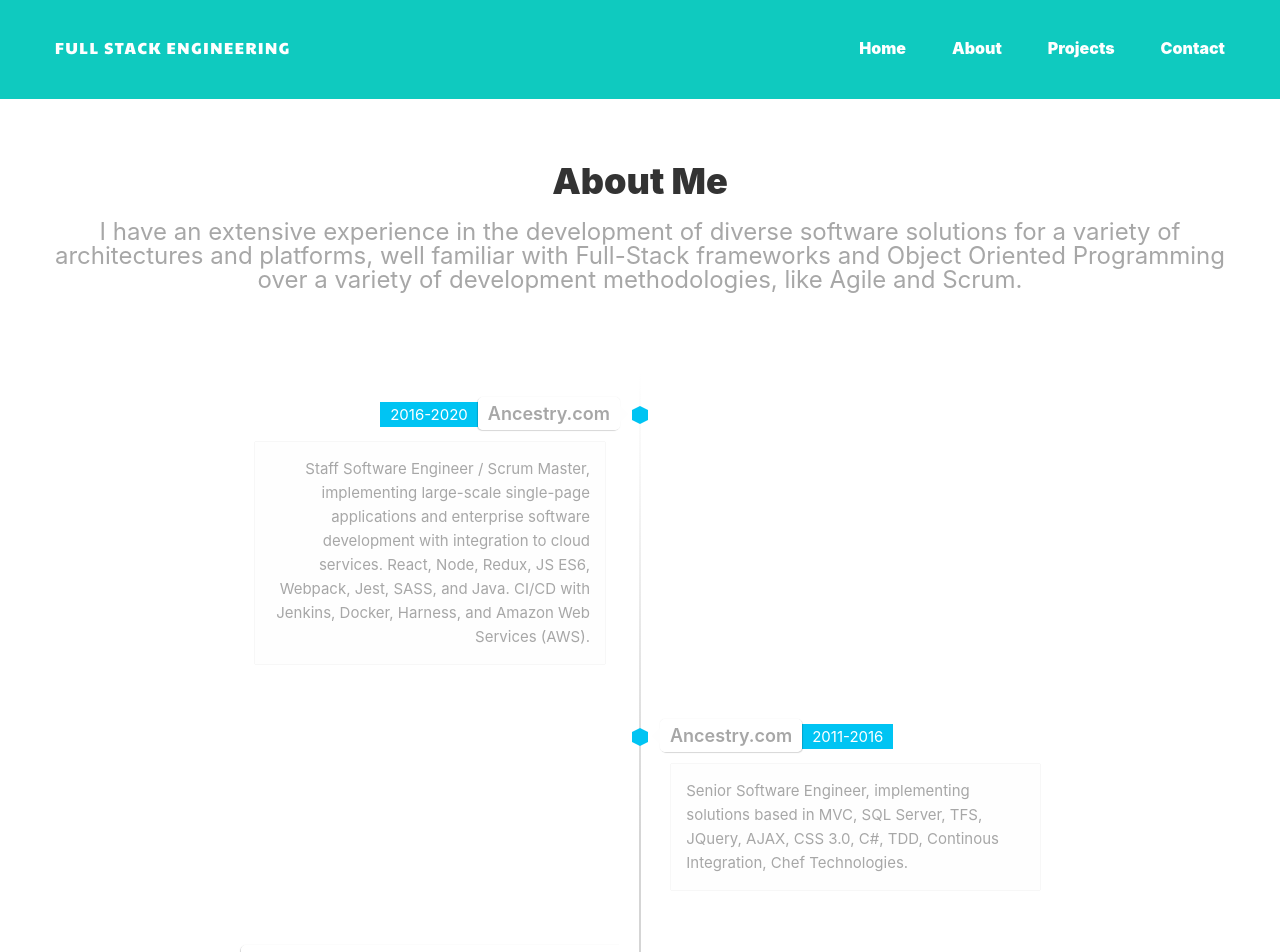
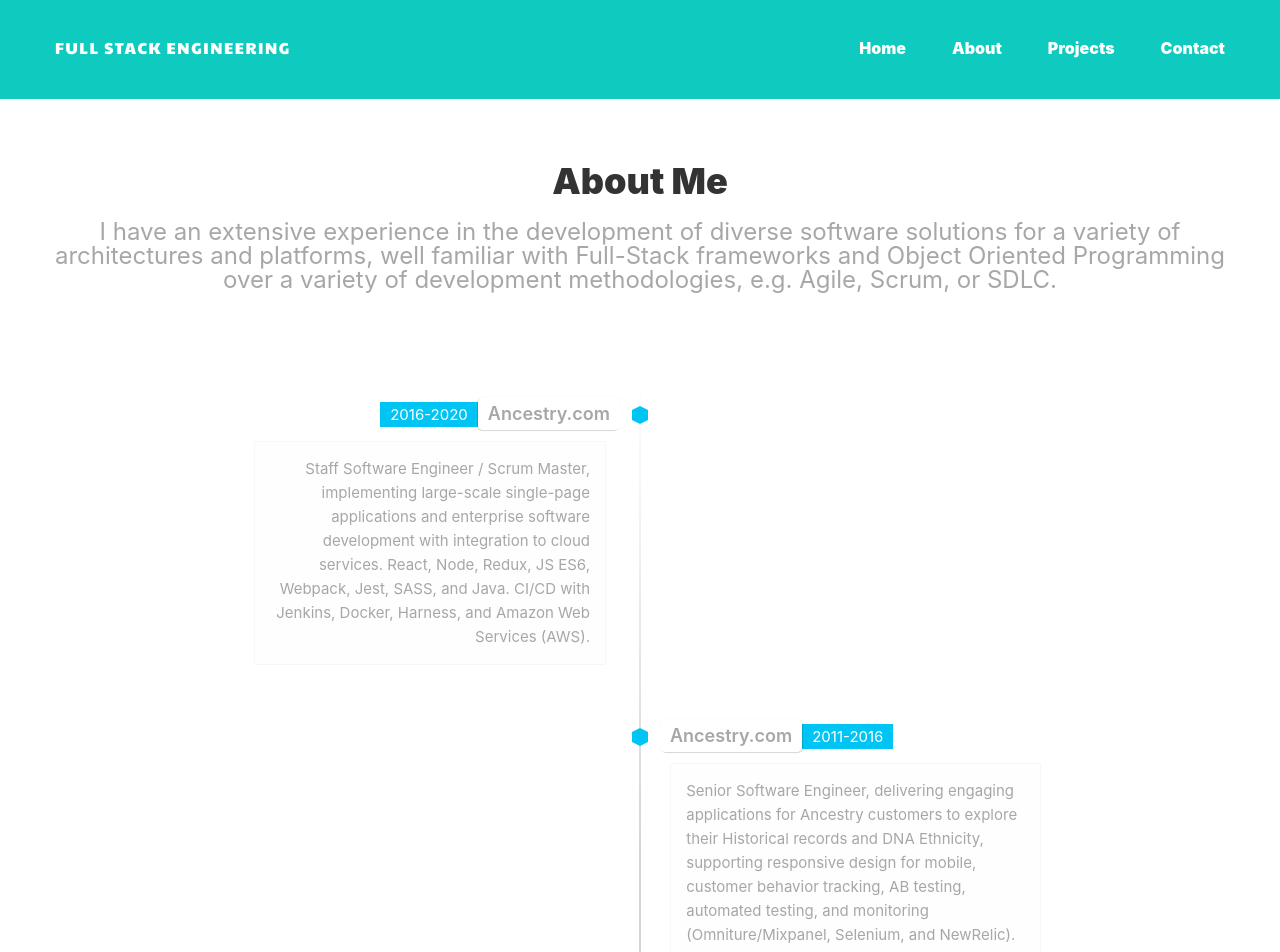
Before and after one commit to vktrgama/react-poc, a React (Create React App) app: page /about in a window 1280 px wide. Shown: the top 952 px of the page. Built offline with nearby package versions, Linux system fonts and the light colour scheme.

Commit message:
update experience

```diff
--- a/src/Components/About/index.js
+++ b/src/Components/About/index.js
@@ -7,7 +7,7 @@
             <div class="row">
                 <div class="grid_12">
                     <h2 class="wow fadeInLeft">About Me</h2>
-                    <h3 class="hdng wow fadeInRight">I have an extensive experience in the development of diverse software solutions for a variety of architectures and platforms, well familiar with Full-Stack frameworks and Object Oriented Programming over a variety of development methodologies, like Agile and Scrum.</h3>
+                    <h3 class="hdng wow fadeInRight">I have an extensive experience in the development of diverse software solutions for a variety of architectures and platforms, well familiar with Full-Stack frameworks and Object Oriented Programming over a variety of development methodologies, e.g. Agile, Scrum, or SDLC.</h3>
                 </div>
             </div>
             <TimeLine />
--- a/src/Components/TimeLine/timeline.json
+++ b/src/Components/TimeLine/timeline.json
@@ -64,7 +64,7 @@
             "isDuration": "true",
             "title": "Avinon, Inc.",
             "image": "http://www.accents-n-art.com/artwork/M00279ss.jpg",
-            "text": "Software Engineer, participation in the development of a dynamic web services application that enabling a variaty of workflows. VB6, COM+, ASP, JavaScript, DHTML, XML, SOAP, Visual Source Safe, IIS 5, COM+, SQL Server 2000."
+            "text": "Software Engineer, development of dynamic web services that enabling a variaty of workflows. VB6, COM+, ASP, JavaScript, DHTML, XML, SOAP, Visual Source Safe, IIS 5, COM+, SQL Server 2000."
          },
          {
             "start": "Aug 2001",
@@ -73,14 +73,14 @@
             "end": "Sep 2004",
             "isDuration": "true",
             "title": "VADO, Inc.",
-            "text": "Software Engineer working as a consultant for several clients. C#, Office SDK, ASP.NET, ADO.NET, JavaScript, VBScript, DHTML, XML3.0, Index Server, IIS5, SQL Server 2000, Wise Solutions, VBScript, XML3.0, Windows Installer, SMS2.0, Oracle 9.02, MS Share Point Services."
+            "text": "Software Engineer working as a consultant for several clients. C#, Office SDK, ASP.NET, ADO.NET, JavaScript, VBScript, DHTML, XML3.0, Index Server, IIS5, SQL Server 2000, Wise Solutions, Windows Installer, SMS2.0, Oracle 9.02, and MS Share Point Services."
          },
          {
             "start": "Aug 2001",
             "end": "Feb 2003",
             "title": "ChevronTexaco, Inc.",
             "color": "Green",
-            "text": "Software Engineer, automation programming for software integration and distribution."
+            "text": "Software Engineer, automation programming for software integration and distribution, C#, ASP.NET, Wise Solutions, VBScript, XML3.0, Windows Installer, SMS2.0."
          },
          {
             "start": "2002",
@@ -93,7 +93,7 @@
             "end": "Oct 2003",
             "title": "E & J Gallo Winery, Inc.",
             "color": "Green",
-            "text": "Software Engineer, analysis and development of an intranet application to centralize documentation, administration and custom solutions for Microsoft Share Point, and development of diverse desktop applications."
+            "text": "Software Engineer, analysis and development of an intranet application to centralize documentation, administration and custom solutions for Microsoft Share Point, C#, ASP.NET, JavaScript, VBScript, Wise Solutions, Windows Installer, SMS2.0, and MS Share Point Services."
          },
          {
             "start": "2003",
@@ -106,7 +106,7 @@
             "end": "Feb 2004",
             "title": "Levi Strauss & Co.",
             "color": "Green",
-            "text": "Software Engineer, responsible for maintaining a manufacturing application, ensuring scalability and availability."
+            "text": "Software Engineer, responsible for maintaining a manufacturing application, ensuring scalability and availability. C#, ASP.NET, and Oracle."
          },
          {
             "start": "Feb 2004",
@@ -162,7 +162,7 @@
             "end": "2016",
             "title": "Ancestry.com",
             "color": "Red",
-            "text": "Senior Software Engineer, implementing solutions based in MVC, SQL Server, TFS, JQuery, AJAX, CSS 3.0, C#, TDD, Continous Integration, Chef Technologies."
+            "text": "Senior Software Engineer, delivering engaging applications for Ancestry customers to explore their Historical records and DNA Ethnicity, supporting responsive design for mobile, customer behavior tracking, AB testing, automated testing, and monitoring (Omniture/Mixpanel, Selenium, and NewRelic). C#, MVC, Rzor, Angular, JQuery, AJAX, CSS 3.0, TDD, SQL Server, TFS, Continous Integration, Chef Technologies."
          },
          {
             "start": "2016",
```
Also changed, not shown: 1 other file (tests, documents, lock files or other folders).
